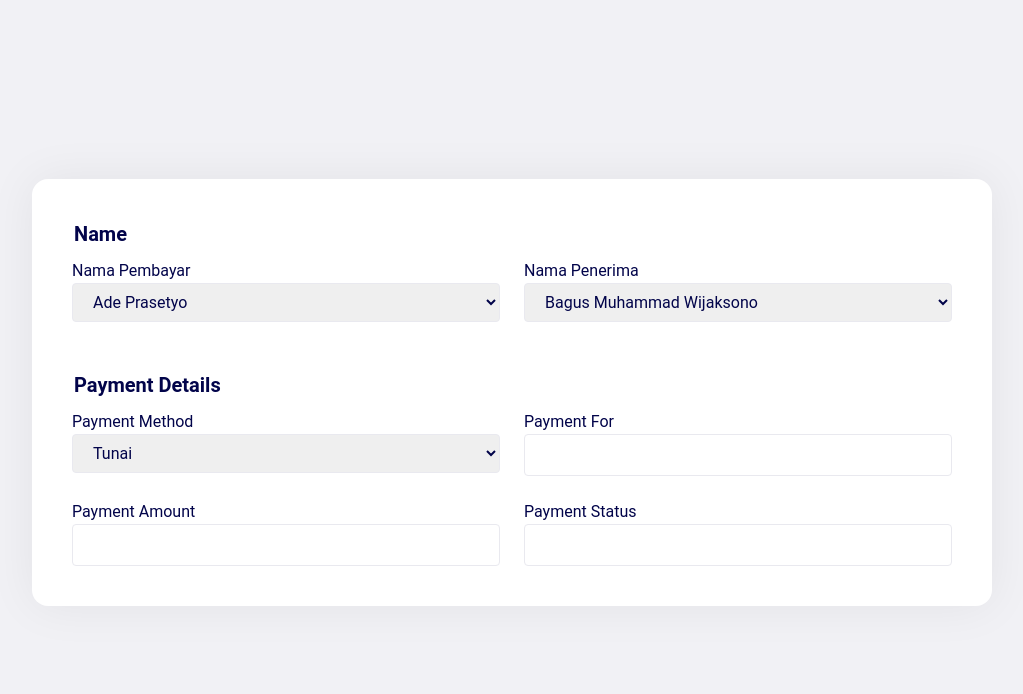
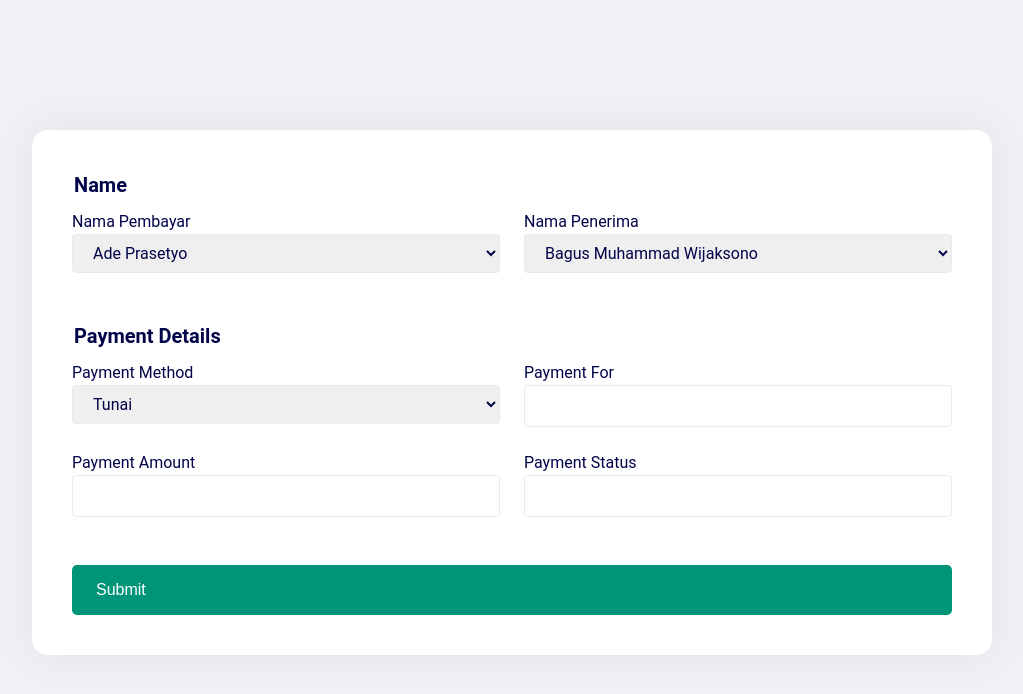
Before and after one commit to baguswijaksono/PHP-Cash-Documentation, a PHP site: page /assets/php/add_data.php in a window 1280 px wide. Shown: the top 694 px of the page, without its empty margins (128-1151 px from the left). Run offline with PHP 8.4, Linux system fonts and the light colour scheme.

Commit message:
berhasil nampilin add form sama  tombol submit

```diff
--- a/assets/css/add_data_style.css
+++ b/assets/css/add_data_style.css
@@ -75,22 +75,5 @@
     inline-size: 90%;
     margin-inline: auto;
     max-inline-size: 960px;
+
   }
-  .h {
-    background-color: #08d;
-    border-radius: 12px;
-    border: 0;
-    box-sizing: border-box;
-    color: #eee;
-    cursor: pointer;
-    font-size: 18px;
-    height: 50px;
-    margin-top: 38px;
-   outline: 0;
-    text-align: center;
-    width: 100%;
-  }
-
-  .h:active {
-    background-color: #06b;
-  }
--- a/assets/php/add_data.php
+++ b/assets/php/add_data.php
@@ -1,11 +1,43 @@
+<style>
+    .button {
+    display: flex;
+    height: 50px;
+    padding: 0;
+    background: #009578;
+    border: none;
+    outline: none;
+    border-radius: 5px;
+    overflow: hidden;
+    font-family: "Quicksand", sans-serif;
+    font-size: 16px;
+    font-weight: 500;
+    cursor: pointer;
+  }
 
+  .button:hover {
+    background: #008168;
+  }
+
+  .button:active {
+    background: #006e58;
+  }
+
+  .button__text,
+  .button__icon {
+    display: inline-flex;
+    align-items: center;
+    padding: 0 24px;
+    color: #fff;
+    height: 100%;
+    width: 100%;
+  }
+</style>
 <link rel="stylesheet" href="..\css\add_data_style.css">
 <body class="align">
   <div class="grid">
     <form action="" class="form">
       <fieldset class="form__fieldset">
         <legend class="form__legend">Name</legend>
-
         <div class="form__fields">
           <div class="form__field">
             <label for="name">Nama Pembayar</label>
@@ -71,7 +103,11 @@
           </div>
         </div>
       </fieldset>
-
+      <button type="button" class="button">
+  <span class="button__text">Submit</span>
+  <span class="button__icon">
+  </span>
+</button>
     </form>
   </div>
 </body>
```
